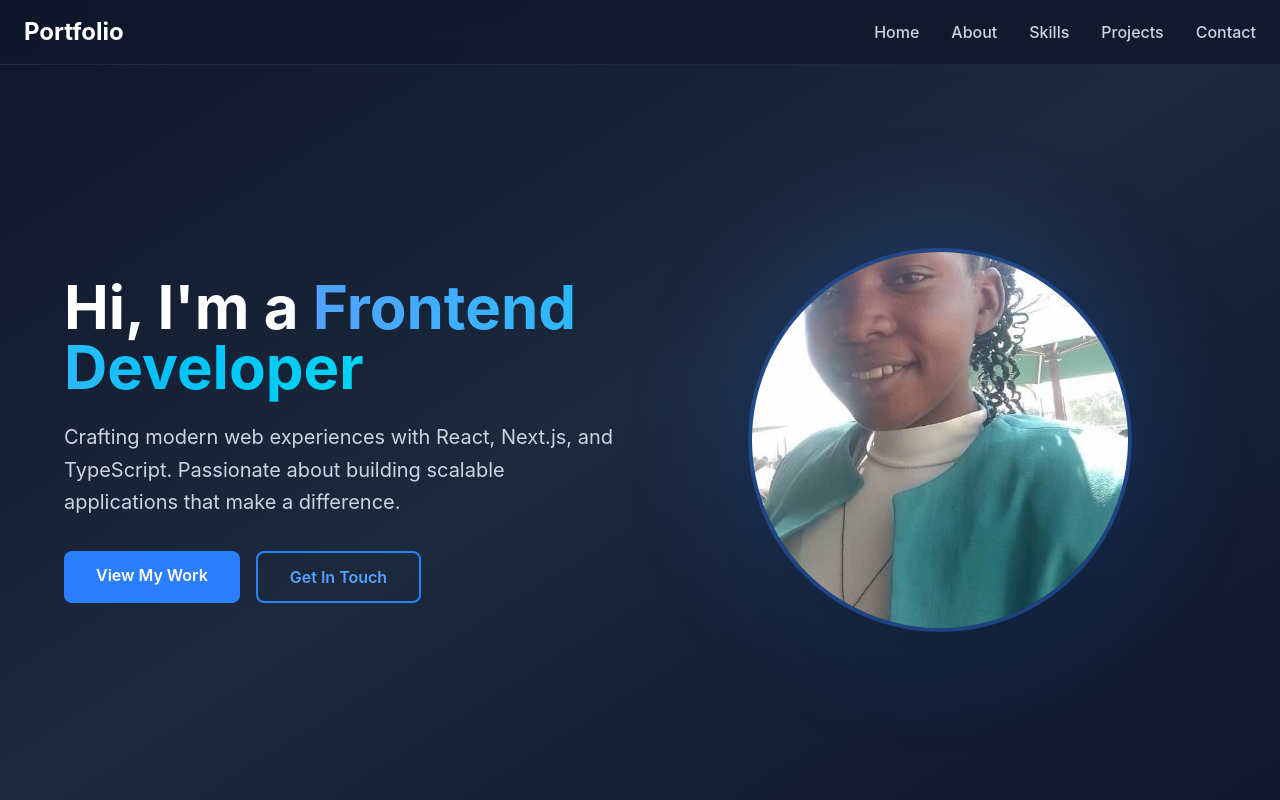
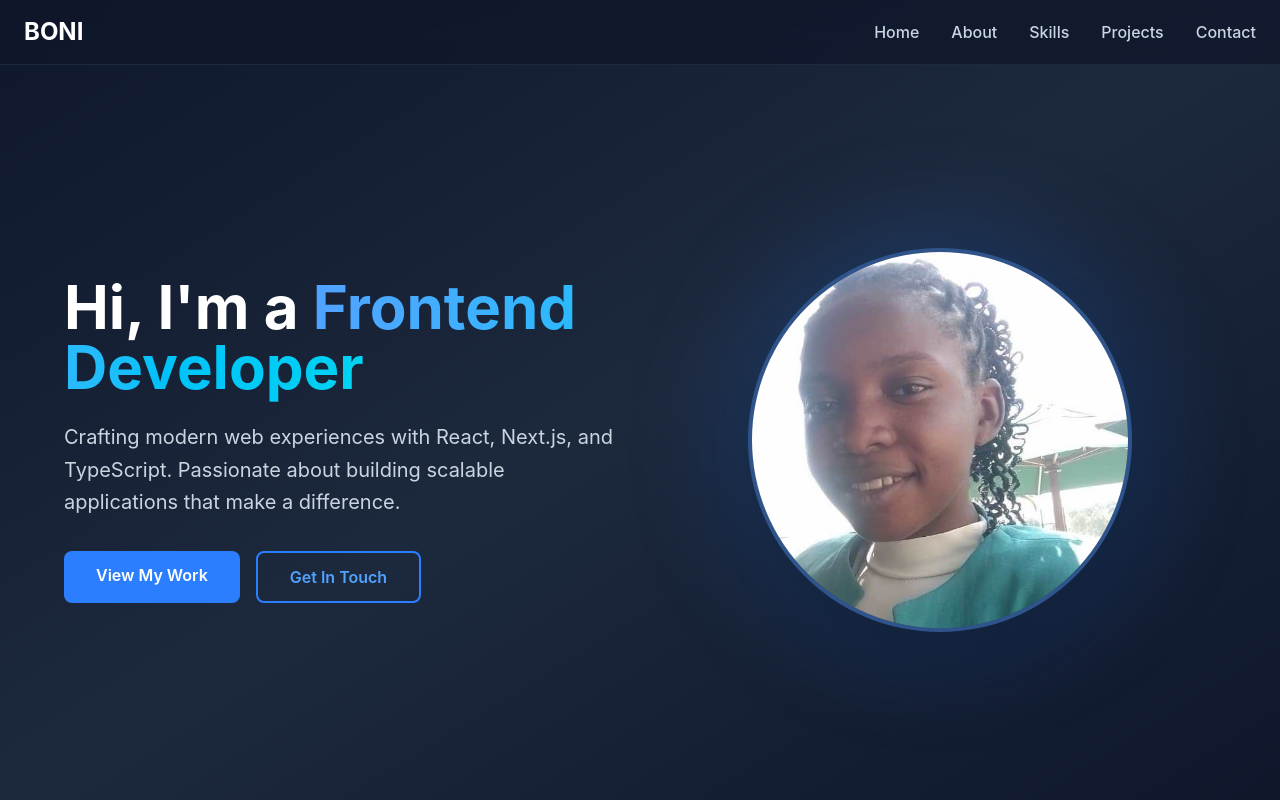
Before and after one commit to Bonifilda/BONI-POTIFORIO, a React app: page / in a window 1280 px wide. Shown: the top 800 px of the page. Built offline with nearby package versions, Linux system fonts and the light colour scheme; the HTML template or start-up script is replaced by a standard one.

Commit message:
file arragement

```diff
--- a/src/components/Navbar.tsx
+++ b/src/components/Navbar.tsx
@@ -2,7 +2,7 @@ const Navbar = () => {
   return (
     <nav className="fixed top-0 left-0 w-full bg-slate-900/80 backdrop-blur-md z-50 border-b border-slate-800">
       <div className="max-w-7xl mx-auto px-6 py-4 flex justify-between items-center">
-        <h1 className="text-2xl font-bold text-white">Portfolio</h1>
+        <h1 className="text-2xl font-bold text-white">BONI</h1>
 
         <ul className="hidden md:flex gap-8 text-slate-300 font-medium">
           <li>
--- a/src/components/Project.tsx
+++ b/src/components/Project.tsx
@@ -48,7 +48,14 @@ const Projects = () => {
         <div className="grid md:grid-cols-2 lg:grid-cols-3 gap-6">
           {projects.map((project) => (
             <div key={project.name} className="bg-slate-700 rounded-lg overflow-hidden hover:transform hover:scale-105 transition-all duration-500 hover:shadow-2xl hover:shadow-blue-500/20">
-              <img src={project.image} alt={project.name} className="h-48 w-full object-cover" />
+              <img
+                src={project.image}
+                alt={project.name}
+                className="h-48 w-full object-cover bg-slate-600"
+                onError={(e) => {
+                  e.currentTarget.src = 'https://via.placeholder.com/400x300/475569/94a3b8?text=' + encodeURIComponent(project.name);
+                }}
+              />
               <div className="p-6">
                 <h3 className="text-xl font-semibold text-white mb-2">{project.name}</h3>
                 <p className="text-slate-300 text-sm mb-4">{project.description}</p>
--- a/src/components/hero.tsx
+++ b/src/components/hero.tsx
@@ -24,7 +24,10 @@ const Hero = () => {
             <img
               src="/Boni.jpg"
               alt="Bonifilda image"
-              className="relative w-72 h-72 md:w-96 md:h-96 rounded-full object-cover border-4 border-blue-500/30 shadow-2xl hover:scale-105 transition-transform duration-500"
+              className="relative w-72 h-72 md:w-96 md:h-96 rounded-full object-cover object-top border-4 border-blue-500/30 shadow-2xl hover:scale-105 transition-transform duration-500 bg-slate-700"
+              onError={(e) => {
+                e.currentTarget.src = 'https://via.placeholder.com/400/475569/94a3b8?text=Boni';
+              }}
             />
           </div>
         </div>
```
